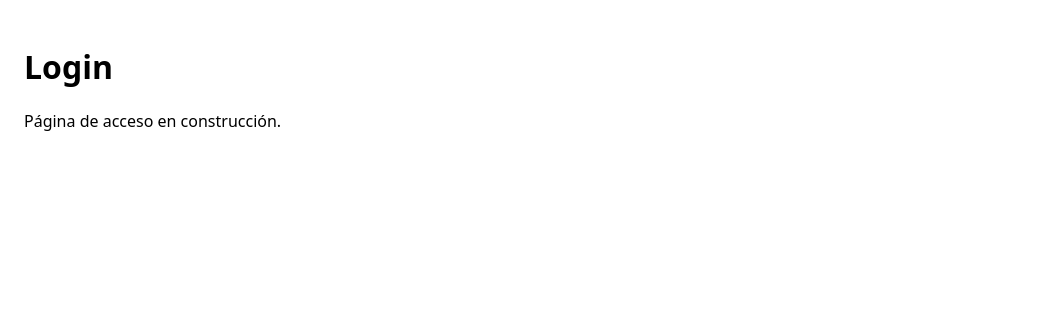
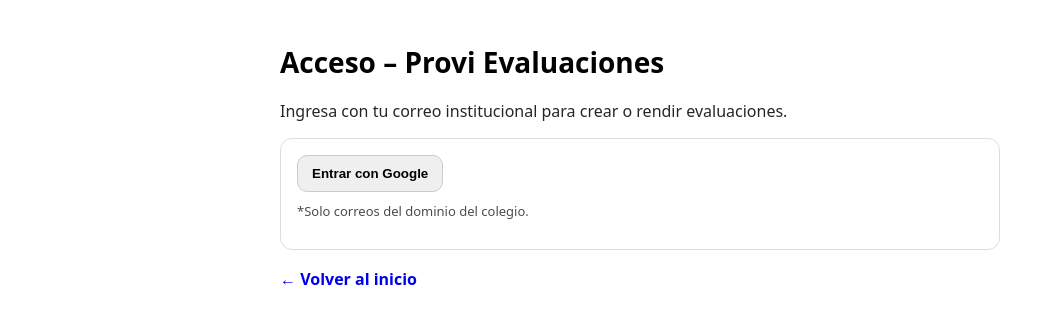
Before and after one commit to innova-space-edu/provi-evaluaciones, a Next.js app: page /login in a window 1280 px wide. Shown: the top 324 px of the page, without its empty margins (0-1038 px from the left). Built offline with nearby package versions, Linux system fonts and the light colour scheme.

Commit message:
Update page.tsx

```diff
--- a/src/app/(auth)/login/page.tsx
+++ b/src/app/(auth)/login/page.tsx
@@ -1,8 +1,43 @@
 export default function LoginPage() {
   return (
-    <main style={{ padding: 24 }}>
-      <h1>Login</h1>
-      <p>Página de acceso en construcción.</p>
+    <main style={{ padding: 24, maxWidth: 720, margin: "0 auto" }}>
+      <h1 style={{ fontSize: 28, fontWeight: 800 }}>Acceso – Provi Evaluaciones</h1>
+      <p style={{ marginTop: 8, opacity: 0.85 }}>
+        Ingresa con tu correo institucional para crear o rendir evaluaciones.
+      </p>
+
+      <div
+        style={{
+          marginTop: 16,
+          padding: 16,
+          border: "1px solid #ddd",
+          borderRadius: 12
+        }}
+      >
+        <button
+          type="button"
+          style={{
+            padding: "10px 14px",
+            borderRadius: 10,
+            border: "1px solid #ccc",
+            cursor: "pointer",
+            fontWeight: 700
+          }}
+          onClick={() => alert("Luego conectamos Google Login con Firebase Auth")}
+        >
+          Entrar con Google
+        </button>
+
+        <p style={{ marginTop: 10, fontSize: 13, opacity: 0.7 }}>
+          *Solo correos del dominio del colegio.
+        </p>
+      </div>
+
+      <div style={{ marginTop: 18 }}>
+        <a href="/" style={{ textDecoration: "none", fontWeight: 700 }}>
+          ← Volver al inicio
+        </a>
+      </div>
     </main>
   );
 }
```
